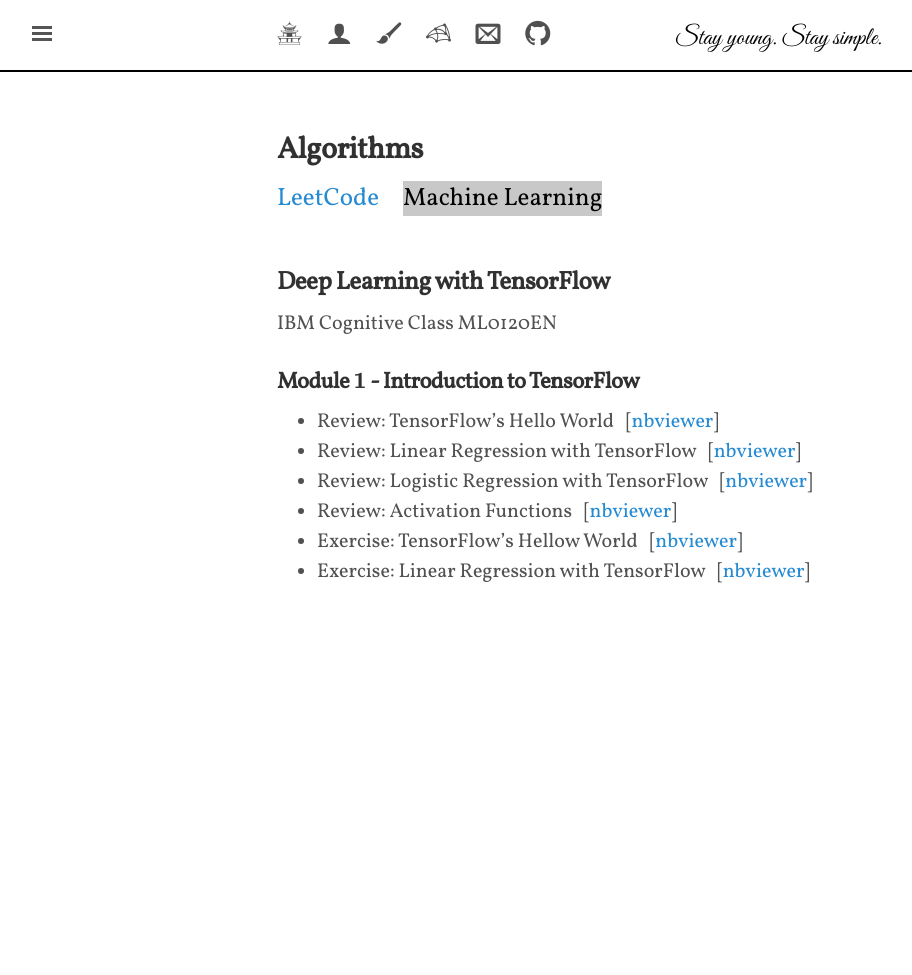
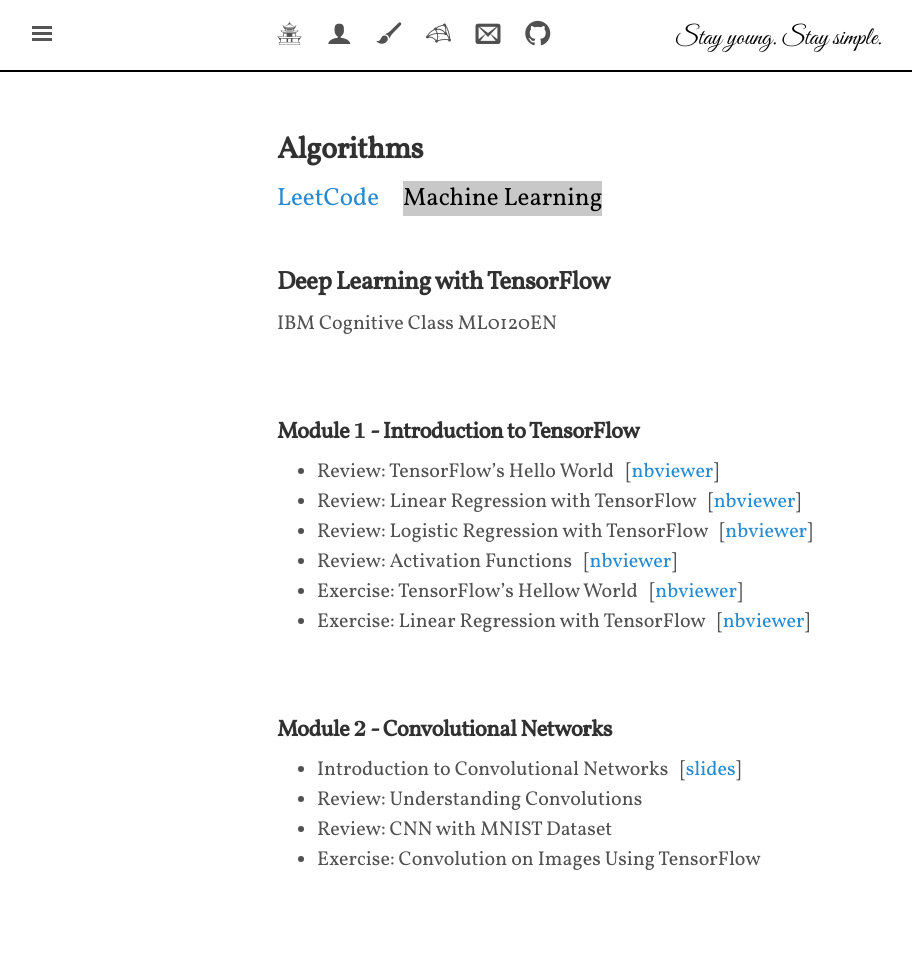
Before and after one commit to shevapato2008/myBlog, a Jekyll site: the page built from algorithms/machinelearning/dltf/index.md, in a window 1280 px wide. Shown: the whole page, without its empty margins (3-915 px from the left). Built offline with Jekyll 4.4.1, drawn with Linux system fonts in a browser that asks for light colours; some web fonts are replaced; formulas are drawn with MathJax 3; comment, search, counter and statistics services are not loaded; before the commit the page ends 900 px from its top, so only the background shows below that.

Commit message:
Updated.

```diff
--- a/algorithms/machinelearning/dltf/index.md
+++ b/algorithms/machinelearning/dltf/index.md
@@ -7,6 +7,8 @@
 
 ## {{page.title}}
 IBM Cognitive Class ML0120EN
+
+<br>
 
 ### Module $\boldsymbol{1}$ - Introduction to TensorFlow
 + Review: TensorFlow's Hello World
@@ -22,4 +24,12 @@
 + Exercise: Linear Regression with TensorFlow
 &nbsp; [[nbviewer](http://nbviewer.jupyter.org/github/shevapato2008/IBM_ML0120EN/blob/master/ML0120EN-1.2-Exercise-LinearRegression.ipynb)]
 
+<br>
+
+### Module $\boldsymbol{2}$ - Convolutional Networks
++ Introduction to Convolutional Networks &nbsp; [[slides]({{site.baseurl}}/algorithms/machinelearning/dltf/2-1 "Introduction to Convolutional Networks")]
++ Review: Understanding Convolutions &nbsp;
++ Review: CNN with MNIST Dataset &nbsp;
++ Exercise: Convolution on Images Using TensorFlow &nbsp;
+
 <br><br>
```
